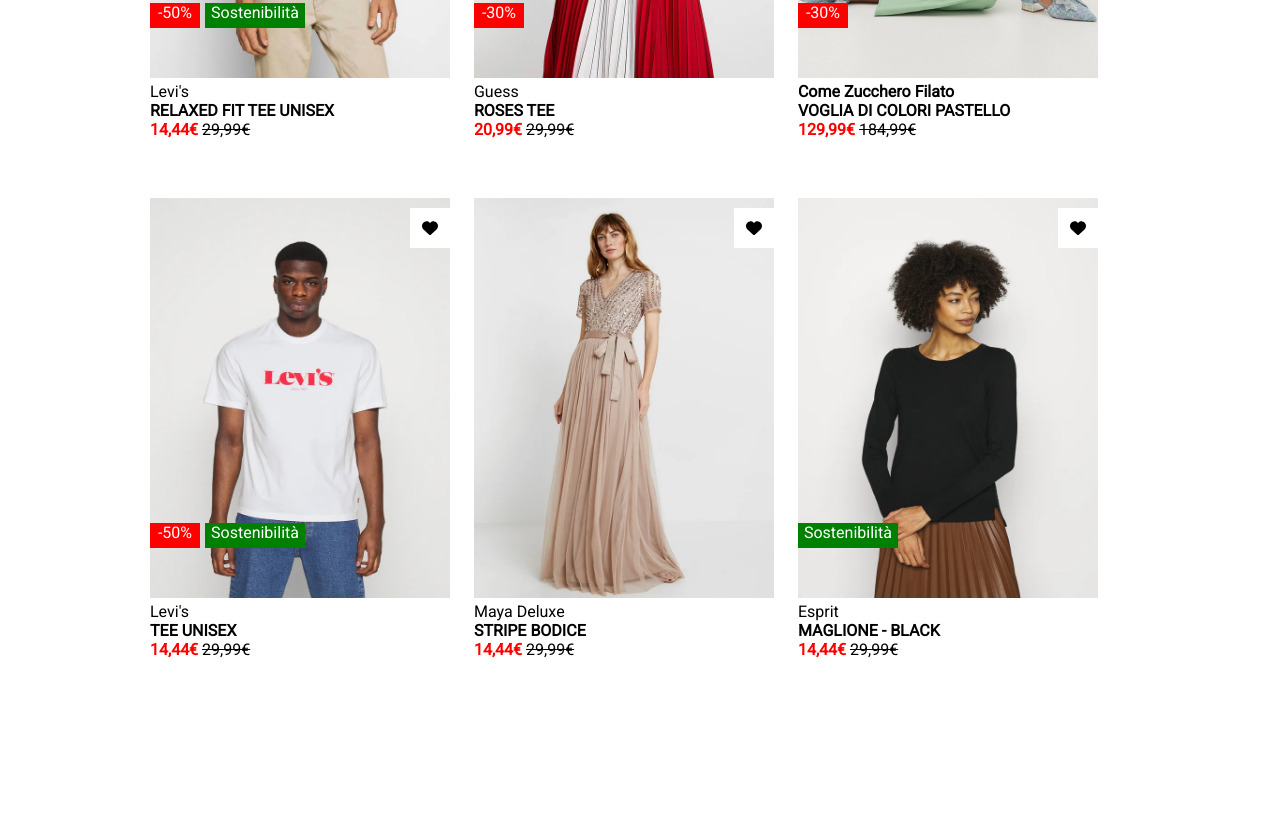
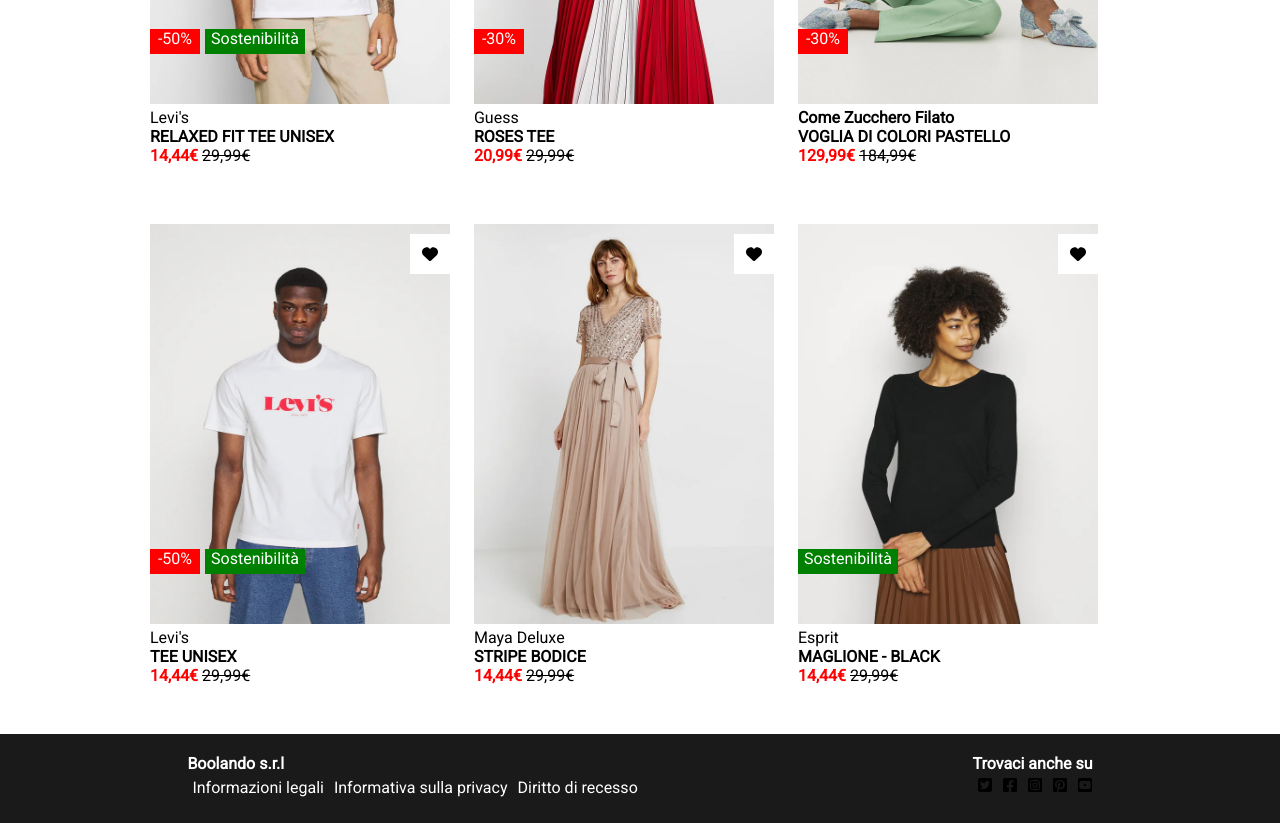
Before and after one commit to ChristianBaciu/html-css-boolando, a plain HTML site: page index.html in a window 1280 px wide. Shown: the part 386-1209 px from the top of the page. Before the commit the page ends 1094 px from the top, so only its background shows below. Drawn offline with Linux system fonts and the light colour scheme.

Commit message:
Booleando

```diff
--- a/index.html
+++ b/index.html
@@ -31,7 +31,7 @@
         </nav>
     </header>
 
-    <main class="container">
+    <main class="contenitore">
 
         <!--prima fila-->
         <div class="foto">
@@ -92,11 +92,29 @@
 
     </main>
 
+    <footer>
+        <div class="container">
+            <div>
+                <h4>Boolando s.r.l</h4>
+                <ul>
+                    <li>Informazioni legali</li>
+                    <li>Informativa sulla privacy</li>
+                    <li>Diritto di recesso</li>
+                </ul>
+            </div>
 
-
-
-
-
+            <div>
+                <h4>Trovaci anche su</h4>
+                <ul>
+                    <li><svg xmlns="http://www.w3.org/2000/svg" height="1em" viewBox="0 0 448 512"><!--! Font Awesome Free 6.4.2 by @fontawesome - https://fontawesome.com License - https://fontawesome.com/license (Commercial License) Copyright 2023 Fonticons, Inc. --><path d="M64 32C28.7 32 0 60.7 0 96V416c0 35.3 28.7 64 64 64H384c35.3 0 64-28.7 64-64V96c0-35.3-28.7-64-64-64H64zM351.3 199.3v0c0 86.7-66 186.6-186.6 186.6c-37.2 0-71.7-10.8-100.7-29.4c5.3 .6 10.4 .8 15.8 .8c30.7 0 58.9-10.4 81.4-28c-28.8-.6-53-19.5-61.3-45.5c10.1 1.5 19.2 1.5 29.6-1.2c-30-6.1-52.5-32.5-52.5-64.4v-.8c8.7 4.9 18.9 7.9 29.6 8.3c-9-6-16.4-14.1-21.5-23.6s-7.8-20.2-7.7-31c0-12.2 3.2-23.4 8.9-33.1c32.3 39.8 80.8 65.8 135.2 68.6c-9.3-44.5 24-80.6 64-80.6c18.9 0 35.9 7.9 47.9 20.7c14.8-2.8 29-8.3 41.6-15.8c-4.9 15.2-15.2 28-28.8 36.1c13.2-1.4 26-5.1 37.8-10.2c-8.9 13.1-20.1 24.7-32.9 34c.2 2.8 .2 5.7 .2 8.5z"/></svg></li>
+                    <li><svg xmlns="http://www.w3.org/2000/svg" height="1em" viewBox="0 0 448 512"><!--! Font Awesome Free 6.4.2 by @fontawesome - https://fontawesome.com License - https://fontawesome.com/license (Commercial License) Copyright 2023 Fonticons, Inc. --><path d="M400 32H48A48 48 0 0 0 0 80v352a48 48 0 0 0 48 48h137.25V327.69h-63V256h63v-54.64c0-62.15 37-96.48 93.67-96.48 27.14 0 55.52 4.84 55.52 4.84v61h-31.27c-30.81 0-40.42 19.12-40.42 38.73V256h68.78l-11 71.69h-57.78V480H400a48 48 0 0 0 48-48V80a48 48 0 0 0-48-48z"/></svg></li>
+                    <li><svg xmlns="http://www.w3.org/2000/svg" height="1em" viewBox="0 0 448 512"><!--! Font Awesome Free 6.4.2 by @fontawesome - https://fontawesome.com License - https://fontawesome.com/license (Commercial License) Copyright 2023 Fonticons, Inc. --><path d="M224,202.66A53.34,53.34,0,1,0,277.36,256,53.38,53.38,0,0,0,224,202.66Zm124.71-41a54,54,0,0,0-30.41-30.41c-21-8.29-71-6.43-94.3-6.43s-73.25-1.93-94.31,6.43a54,54,0,0,0-30.41,30.41c-8.28,21-6.43,71.05-6.43,94.33S91,329.26,99.32,350.33a54,54,0,0,0,30.41,30.41c21,8.29,71,6.43,94.31,6.43s73.24,1.93,94.3-6.43a54,54,0,0,0,30.41-30.41c8.35-21,6.43-71.05,6.43-94.33S357.1,182.74,348.75,161.67ZM224,338a82,82,0,1,1,82-82A81.9,81.9,0,0,1,224,338Zm85.38-148.3a19.14,19.14,0,1,1,19.13-19.14A19.1,19.1,0,0,1,309.42,189.74ZM400,32H48A48,48,0,0,0,0,80V432a48,48,0,0,0,48,48H400a48,48,0,0,0,48-48V80A48,48,0,0,0,400,32ZM382.88,322c-1.29,25.63-7.14,48.34-25.85,67s-41.4,24.63-67,25.85c-26.41,1.49-105.59,1.49-132,0-25.63-1.29-48.26-7.15-67-25.85s-24.63-41.42-25.85-67c-1.49-26.42-1.49-105.61,0-132,1.29-25.63,7.07-48.34,25.85-67s41.47-24.56,67-25.78c26.41-1.49,105.59-1.49,132,0,25.63,1.29,48.33,7.15,67,25.85s24.63,41.42,25.85,67.05C384.37,216.44,384.37,295.56,382.88,322Z"/></svg></li>
+                    <li><svg xmlns="http://www.w3.org/2000/svg" height="1em" viewBox="0 0 448 512"><!--! Font Awesome Free 6.4.2 by @fontawesome - https://fontawesome.com License - https://fontawesome.com/license (Commercial License) Copyright 2023 Fonticons, Inc. --><path d="M448 80v352c0 26.5-21.5 48-48 48H154.4c9.8-16.4 22.4-40 27.4-59.3 3-11.5 15.3-58.4 15.3-58.4 8 15.3 31.4 28.2 56.3 28.2 74.1 0 127.4-68.1 127.4-152.7 0-81.1-66.2-141.8-151.4-141.8-106 0-162.2 71.1-162.2 148.6 0 36 19.2 80.8 49.8 95.1 4.7 2.2 7.1 1.2 8.2-3.3.8-3.4 5-20.1 6.8-27.8.6-2.5.3-4.6-1.7-7-10.1-12.3-18.3-34.9-18.3-56 0-54.2 41-106.6 110.9-106.6 60.3 0 102.6 41.1 102.6 99.9 0 66.4-33.5 112.4-77.2 112.4-24.1 0-42.1-19.9-36.4-44.4 6.9-29.2 20.3-60.7 20.3-81.8 0-53-75.5-45.7-75.5 25 0 21.7 7.3 36.5 7.3 36.5-31.4 132.8-36.1 134.5-29.6 192.6l2.2.8H48c-26.5 0-48-21.5-48-48V80c0-26.5 21.5-48 48-48h352c26.5 0 48 21.5 48 48z"/></svg></li>
+                    <li><svg xmlns="http://www.w3.org/2000/svg" height="1em" viewBox="0 0 448 512"><!--! Font Awesome Free 6.4.2 by @fontawesome - https://fontawesome.com License - https://fontawesome.com/license (Commercial License) Copyright 2023 Fonticons, Inc. --><path d="M186.8 202.1l95.2 54.1-95.2 54.1V202.1zM448 80v352c0 26.5-21.5 48-48 48H48c-26.5 0-48-21.5-48-48V80c0-26.5 21.5-48 48-48h352c26.5 0 48 21.5 48 48zm-42 176.3s0-59.6-7.6-88.2c-4.2-15.8-16.5-28.2-32.2-32.4C337.9 128 224 128 224 128s-113.9 0-142.2 7.7c-15.7 4.2-28 16.6-32.2 32.4-7.6 28.5-7.6 88.2-7.6 88.2s0 59.6 7.6 88.2c4.2 15.8 16.5 27.7 32.2 31.9C110.1 384 224 384 224 384s113.9 0 142.2-7.7c15.7-4.2 28-16.1 32.2-31.9 7.6-28.5 7.6-88.1 7.6-88.1z"/></svg></li>
+                </ul>
+            </div>
+        </div>
+    </footer>
 
 </body>
 </html>
--- a/style.css
+++ b/style.css
@@ -14,11 +14,16 @@ header{
     padding: 10px;
     color: white;
     box-shadow: 0px 0.5px 1px #000000;
+    position: fixed;
+    z-index: 1;
+    width: 100%;
+
 }
 
 header nav{
     display: flex;
     align-items: center;
+
 }
 
 header nav ul{
@@ -31,11 +36,14 @@ ul li{
     list-style-type: none;
 }
 
-.container{
+.contenitore{
     width: 1000px;
+    padding-top: 80px;
+
 }
 
 .foto{
+
     position: relative;
     display: inline-block;
     width: 300px;
@@ -89,3 +97,22 @@ strong{
     position: absolute;
     bottom: 150px;
 }
+
+footer{
+    background-color: #1a1a1a;
+    color: white;
+    padding: 20px;
+
+}
+
+.container{
+    display: flex;
+    justify-content: space-between;
+}
+
+ul{
+    display: flex;
+    gap: 10px;
+    padding-left: 5px;
+    line-height: 30px;
+}
```
